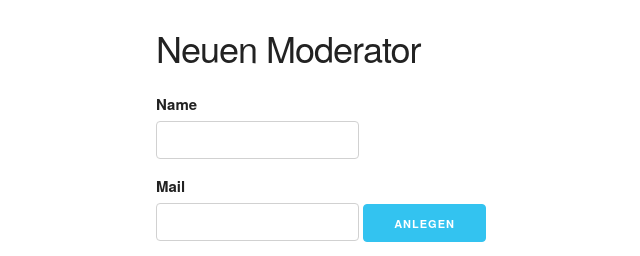
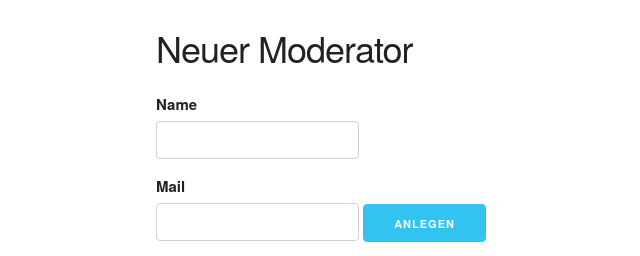
Before and after one commit to nomadenorg/nomads, a Python web app: template templates/moderator.html in a window 1280 px wide. Shown: the part 256-512 px from the top of the page, without its empty margins (84-724 px from the left). Run offline with Jinja, Linux system fonts and the light colour scheme; the template is opened without the code that fills it, so the values that code supplies are empty.

Commit message:
fix typo

```diff
--- a/templates/moderator.html
+++ b/templates/moderator.html
@@ -66,7 +66,7 @@
 	  </tbody>
 	</table>
 
-	<h3>Neuen Moderator</h3>
+	<h3>Neuer Moderator</h3>
 
 	<form action="/moderatorAdd" method="get">
 
```
